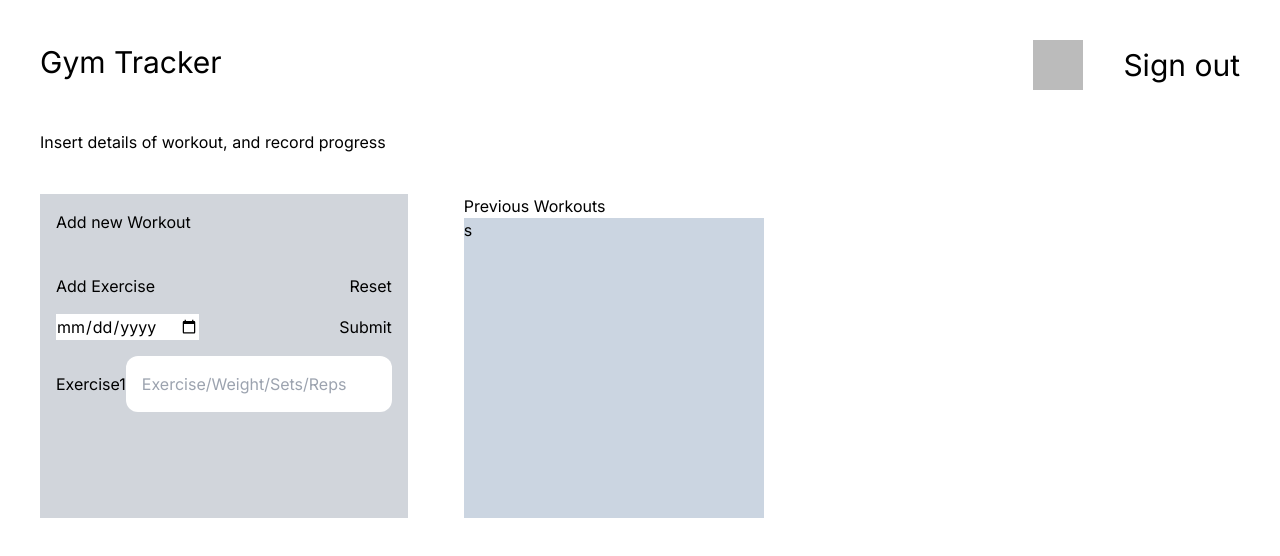
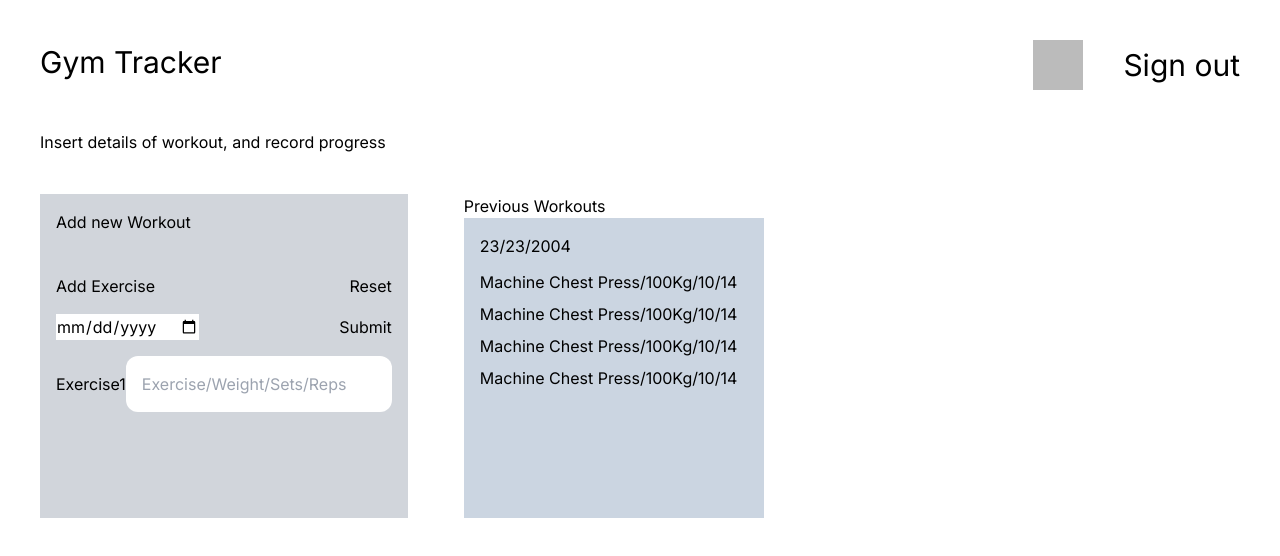
Before and after one commit to gnahc2305/gym-tracker, a Next.js app: page /dashboard in a window 1280 px wide. Shown: the top 556 px of the page. Built offline with nearby package versions, Linux system fonts and the light colour scheme; no server answers; sample sign-in values are in the browser's storage.

Commit message:
create card layout

```diff
--- a/components/Card.tsx
+++ b/components/Card.tsx
@@ -1,9 +1,16 @@
 import React from 'react'
 
 function Card() {
+  let demo: string = 'Machine Chest Press/100Kg/10/14'
+  let date: string = '23/23/2004'
+
   return (
-    <div className='h-[300px] w-[300px] bg-slate-300'>
-        s
+    <div className='h-[300px] w-[300px] bg-slate-300 p-4'>
+        <h2 className='mb-3'>{date}</h2>
+        <h1 className='mb-2'>{demo}</h1>
+        <h1 className='mb-2'>{demo}</h1>
+        <h1 className='mb-2'>{demo}</h1>
+        <h1 className='mb-2'>{demo}</h1>
     </div>
   )
 }
```
